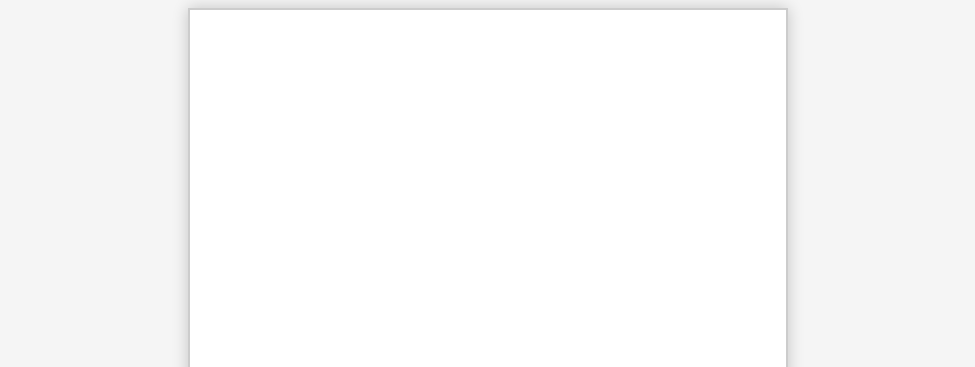
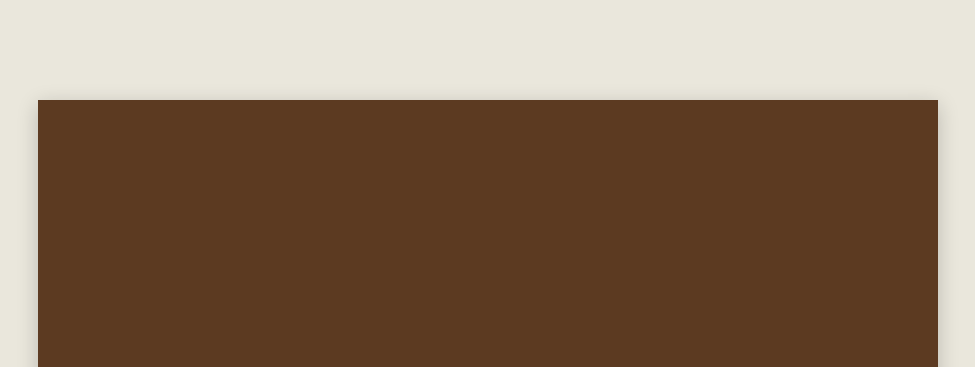
Before and after one commit to TCC-Sticker/StickerCatalog, a plain HTML site: page index.html in a window 1280 px wide. Shown: the top 367 px of the page, without its empty margins (152-1127 px from the left). Drawn offline with Linux system fonts and the light colour scheme.

Commit message:
Update style.css

```diff
--- a/style.css
+++ b/style.css
@@ -1,51 +1,69 @@
 body {
-  background-color: #f5f5f5;
-  font-family: sans-serif;
+  margin: 0;
+  background: #eae7dc;
   display: flex;
   justify-content: center;
   align-items: center;
   height: 100vh;
+  font-family: 'Georgia', serif;
 }
 
 .book {
-  width: 600px;
-  height: 800px;
+  width: 900px;
+  height: 600px;
+  position: relative;
   perspective: 2000px;
 }
 
 .page {
   width: 100%;
   height: 100%;
-  background-color: white;
-  border: 2px solid #ccc;
-  box-shadow: 0 0 15px rgba(0,0,0,0.2);
   position: absolute;
-  transform-origin: left;
-  transition: transform 0.6s ease;
-  backface-visibility: hidden;
+  background: white;
+  box-shadow: 0 5px 20px rgba(0,0,0,0.2);
+  transform-origin: left center;
+  transform-style: preserve-3d;
+  transition: transform 1s ease;
   overflow: hidden;
-  display: grid;
-  grid-template-columns: repeat(3, 1fr);
-  grid-template-rows: repeat(4, 1fr);
-  gap: 10px;
-  padding: 20px;
-  box-sizing: border-box;
+  display: flex;
 }
 
 .cover {
+  background: #5c3a21;
+  color: white;
+  justify-content: center;
+  align-items: center;
+  font-size: 2.5rem;
+  font-weight: bold;
+  z-index: 1000;
+  cursor: pointer;
+}
+
+.cover-text {
+  transform: rotateY(0deg);
+}
+
+.spread {
   display: flex;
-  align-items: center;
-  justify-content: center;
-  font-size: 24px;
-  cursor: pointer;
-  z-index: 1000;
+  width: 100%;
+  height: 100%;
+}
+
+.left-page, .right-page {
+  flex: 1;
+  display: grid;
+  grid-template-columns: repeat(3, 1fr);
+  grid-template-rows: repeat(3, 1fr);
+  padding: 20px;
+  gap: 10px;
+  box-sizing: border-box;
 }
 
 .sticker {
   width: 100%;
   height: 100%;
+  object-fit: contain;
   opacity: 0.3;
-  object-fit: contain;
   border: 2px solid transparent;
   transition: all 0.3s ease;
   cursor: pointer;
```
